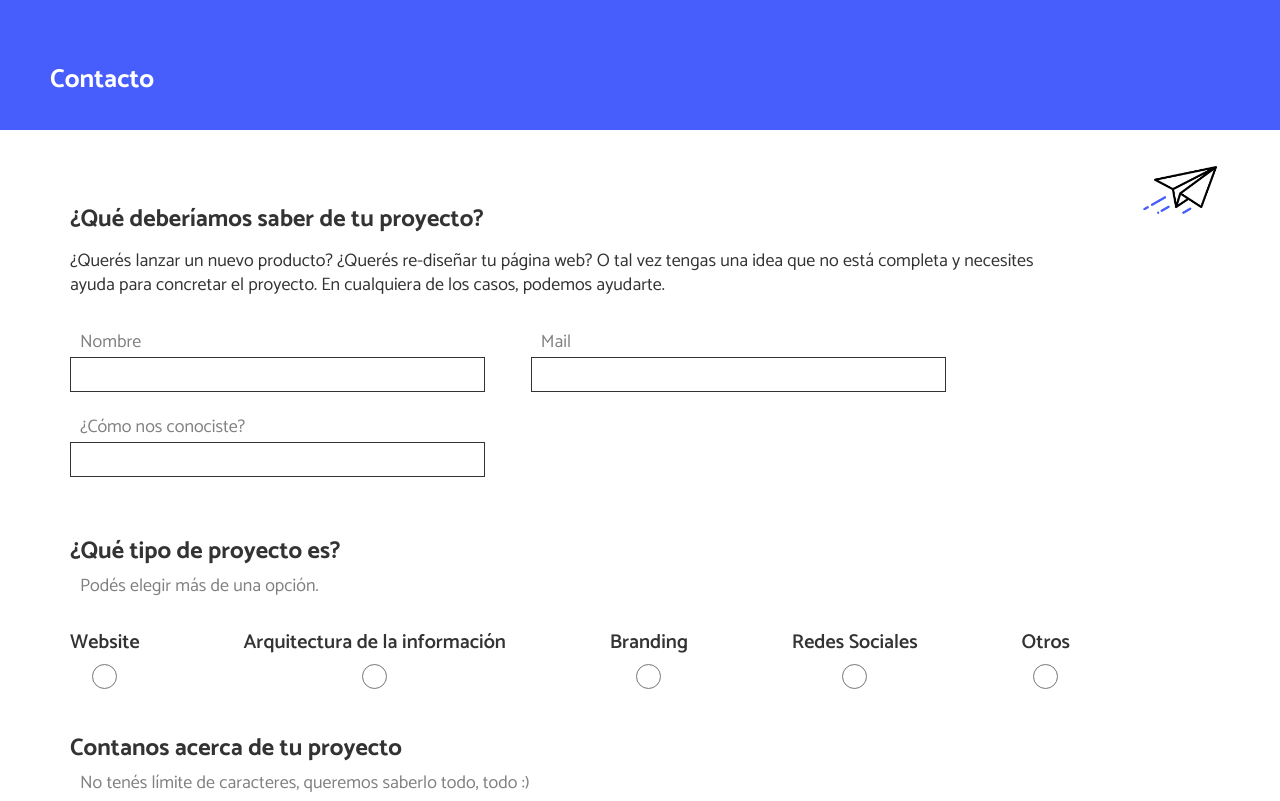
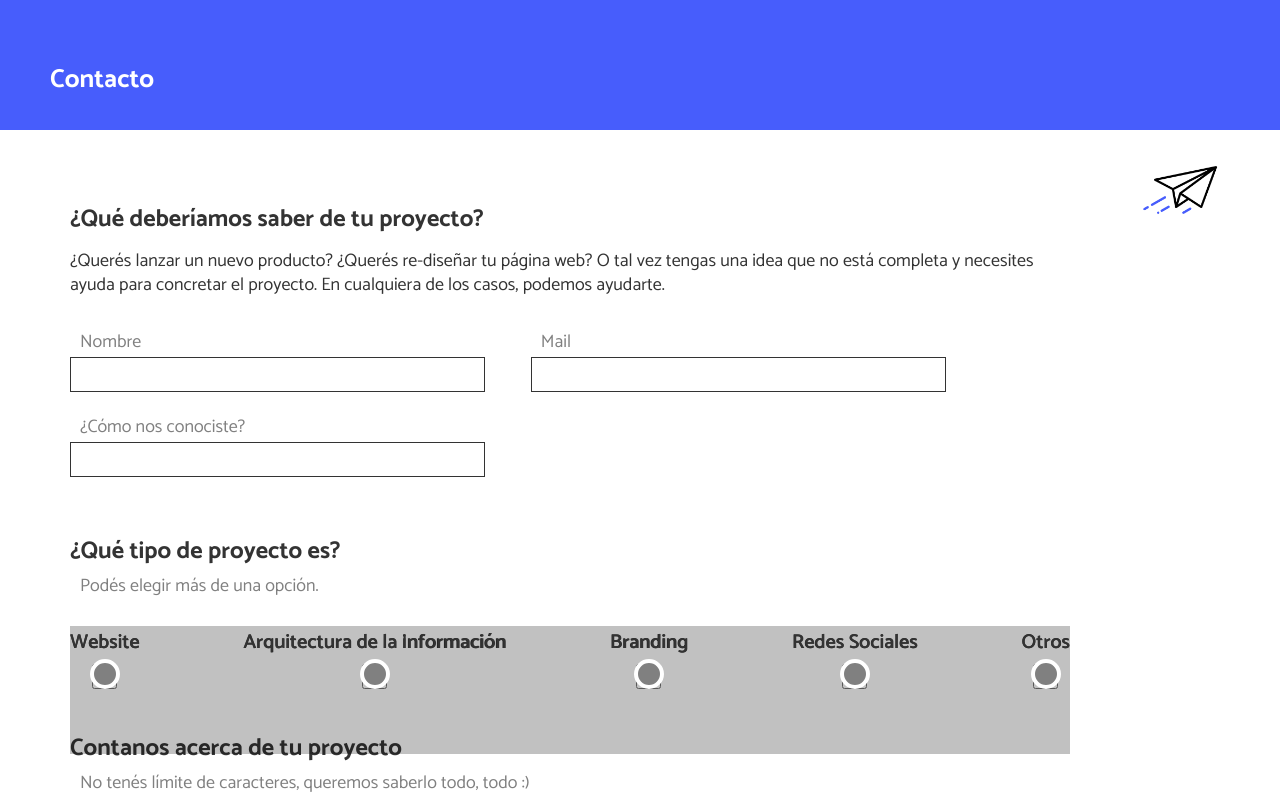
Before and after one commit to Olguin-Jv/BlueBat-web-v1.00, a plain HTML site: page contacto.html in a window 1280 px wide. Shown: the top 801 px of the page. Drawn offline with Linux system fonts and the light colour scheme.

Commit message:
fast commit

```diff
--- a/contacto.html
+++ b/contacto.html
@@ -1,5 +1,6 @@
 <!DOCTYPE html>
 <html lang="en">
+
 <head>
     <meta charset="UTF-8">
     <meta name="viewport" content="width=device-width, initial-scale=1.0">
@@ -9,6 +10,7 @@
     <link rel="shortcut icon" href="img/webicon/BlueBatIcon.png" />
     <link rel="stylesheet" href="css/contacto.css">
 </head>
+
 <body>
 
     <header>
@@ -19,33 +21,104 @@
     <section id="formulario">
         <img src="img/colored-airplane.png" alt="">
 
-        <form action="">
+        <form action="form.php" method="POST">
 
             <p class="title">¿Qué deberíamos saber de tu proyecto?</p>
             <p class="text">¿Querés lanzar un nuevo producto? ¿Querés re-diseñar tu página web?
-            O tal vez tengas una idea que no está completa y necesites ayuda para concretar
-               el proyecto. En cualquiera de los casos, podemos ayudarte.</p>
+                O tal vez tengas una idea que no está completa y necesites ayuda para concretar
+                el proyecto. En cualquiera de los casos, podemos ayudarte.</p>
 
             <div id="data-inputs">
-                <span><p class="grey">Nombre</p> <input type="text" name="" id=""></span>
-                <span><p class="grey">Mail</p> <input type="text" name="" id=""></span>
-                <span><p class="grey">¿Cómo nos conociste?</p> <input type="text" name="" id=""></span>
+                <span>
+                    <p class="grey">Nombre</p> <input type="text" name="nombre" required>
+                </span>
+                <span>
+                    <p class="grey">Mail</p> <input type="text" name="correo" required>
+                </span>
+                <span>
+                    <p class="grey">¿Cómo nos conociste?</p> <input type="text" name="referencia" required>
+                </span>
             </div>
 
             <p class="title">¿Qué tipo de proyecto es?</p>
             <p class="grey">Podés elegir más de una opción.</p>
 
             <div id="options">
-                <span><p>Website</p><input type="radio" name="option" value="" id=""></span>
-                <span><p>Arquitectura de la información</p><input type="radio" name="option" value="" id=""></span>
-                <span><p>Branding</p><input type="radio" name="option" value="" id=""></span>
-                <span><p>Redes Sociales</p><input type="radio" name="option" value="" id=""></span>
-                <span><p>Otros</p><input type="radio" name="option" value="" id=""></span>
+                <div id="options-dos">
+                    <div class="opt">
+                        <div class="opt-text">
+                            <p>Website</p>
+                        </div>
+                        <div class="opt-action">
+                            <button></button>
+                            <input type="checkbox" name="opt-website"">
+                        </div>
+                    </div>
+
+                    <div class="opt">
+                        <div class="opt-text">
+                            <p>Arquitectura de la Información</p>
+                        </div>
+                        <div class="opt-action">
+                            <button></button>
+                            <input type="checkbox" name="">
+                        </div>
+                    </div>
+
+                    <div class="opt">
+                        <div class="opt-text">
+                            <p>Branding</p>
+                        </div>
+                        <div class="opt-action">
+                            <button></button>
+                            <input type="checkbox" name="">
+                        </div>
+                    </div>
+
+                    <div class="opt">
+                        <div class="opt-text">
+                            <p>Redes Sociales</p>
+                        </div>
+                        <div class="opt-action">
+                            <button></button>
+                            <input type="checkbox" name="">
+                        </div>
+                    </div>
+
+                    <div class="opt">
+                        <div class="opt-text">
+                            <p>Otros</p>
+                        </div>
+                        <div class="opt-action">
+                            <button></button>
+                            <input type="checkbox" name="">
+                        </div>
+                    </div>
+                </div>
+
+
+                <span>
+                    <p>Website</p><input type="checkbox" >
+                </span>
+                <span>
+                    <p>Arquitectura de la información</p><input type="checkbox" name="opt-ai">
+                </span>
+                <span>
+                    <p>Branding</p><input type="checkbox" name="opt-branding">
+                </span>
+                <span>
+                    <p>Redes Sociales</p><input type="checkbox" name="opt-redes">
+                </span>
+                <span>
+                    <p>Otros</p><input type="checkbox" name="opt-otros">
+                </span>
             </div>
 
             <p class="title">Contanos acerca de tu proyecto</p>
             <p class="grey">No tenés límite de caracteres, queremos saberlo todo, todo :)</p>
             <textarea name="textarea" id="" cols="30" rows="10"></textarea>
+
+            <input type="submit" value="enviar" name="" id="">
         </form>
     </section>
 
@@ -66,6 +139,9 @@
             </div>
         </div>
 
-       </footer>
+    </footer>
+
+    <script src="js/form.js"></script>
 </body>
+
 </html>
--- /dev/null
+++ b/js/form.js
@@ -0,0 +1,3 @@
+
+// así se selecciona y se le da valor al checkbox
+// document.getElementsByName('opt-website')[0].checked = true;
--- a/less/contacto.less
+++ b/less/contacto.less
@@ -97,6 +97,7 @@ span input {
 }
 
 #options {
+    position: relative;
     width: 100%;
     max-width: 1000px;
     min-width: 700px;
@@ -106,6 +107,46 @@ span input {
     justify-content: space-between;
     flex-wrap: wrap;
 }
+
+#options-dos {
+    position: absolute;
+    width: 100%;
+    height: 100%;
+    background: rgba(0, 0, 0, 0.244);
+    display: flex;
+    justify-content: space-between;
+}
+
+.opt {
+    width: auto;
+    height: auto;
+}
+.opt div {
+    display: flex;
+    justify-content: center;
+    align-items: center;
+}
+
+.opt div p {
+    font-size: 20px;
+    font-weight: 600;
+}
+
+.opt div input {
+    display: none;
+    pointer-events: none;
+}
+
+.opt div button {
+    display: initial;
+    width: 30px;
+    height: 30px;
+    border-radius: 100%;
+    background: grey;
+    cursor: pointer;
+    border: 4px solid white;
+}
+
 
 #options span {
     height: fit-content;
@@ -120,7 +161,7 @@ span input {
     font-weight: 600;
 }
 
-#options span input[type=radio]{
+#options span input[type=checkbox]{
     background: none;
     width: 25px;
 }
@@ -181,6 +222,22 @@ footer {
         width: 100%;
     }
 
+    #options-dos {
+        flex-direction: column;
+        justify-content: initial;
+        align-items: flex-start;
+    }
+
+    .opt {
+        display: flex;
+        flex-direction: row-reverse;
+        margin-bottom: 12px;
+    }
+
+    .opt div p {
+        padding-left: 10px;
+    }
+
     #options {
         flex-direction: column;
         min-width: initial;
```
Also changed, not shown: css/contacto.css, 3 other files.
